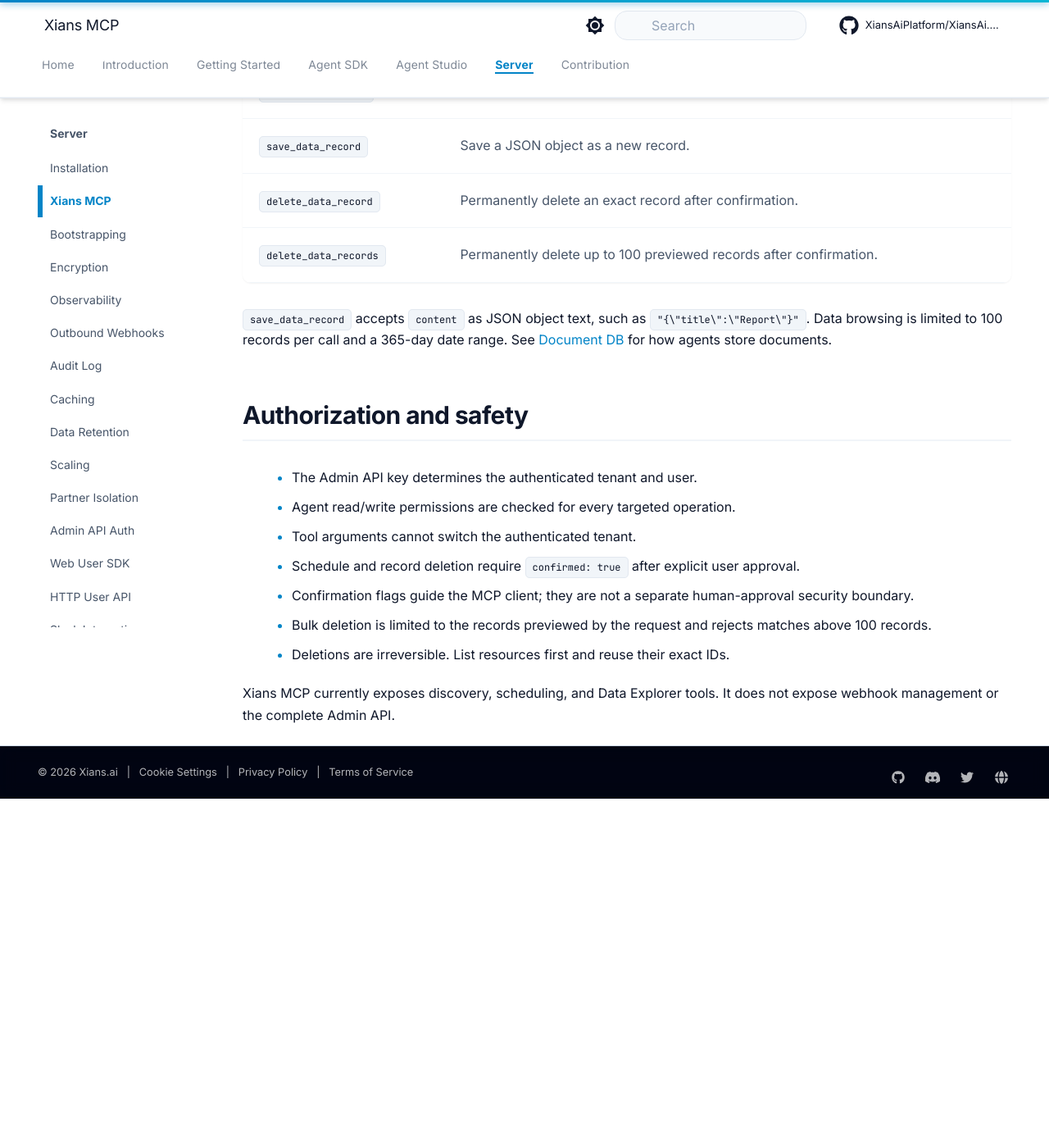
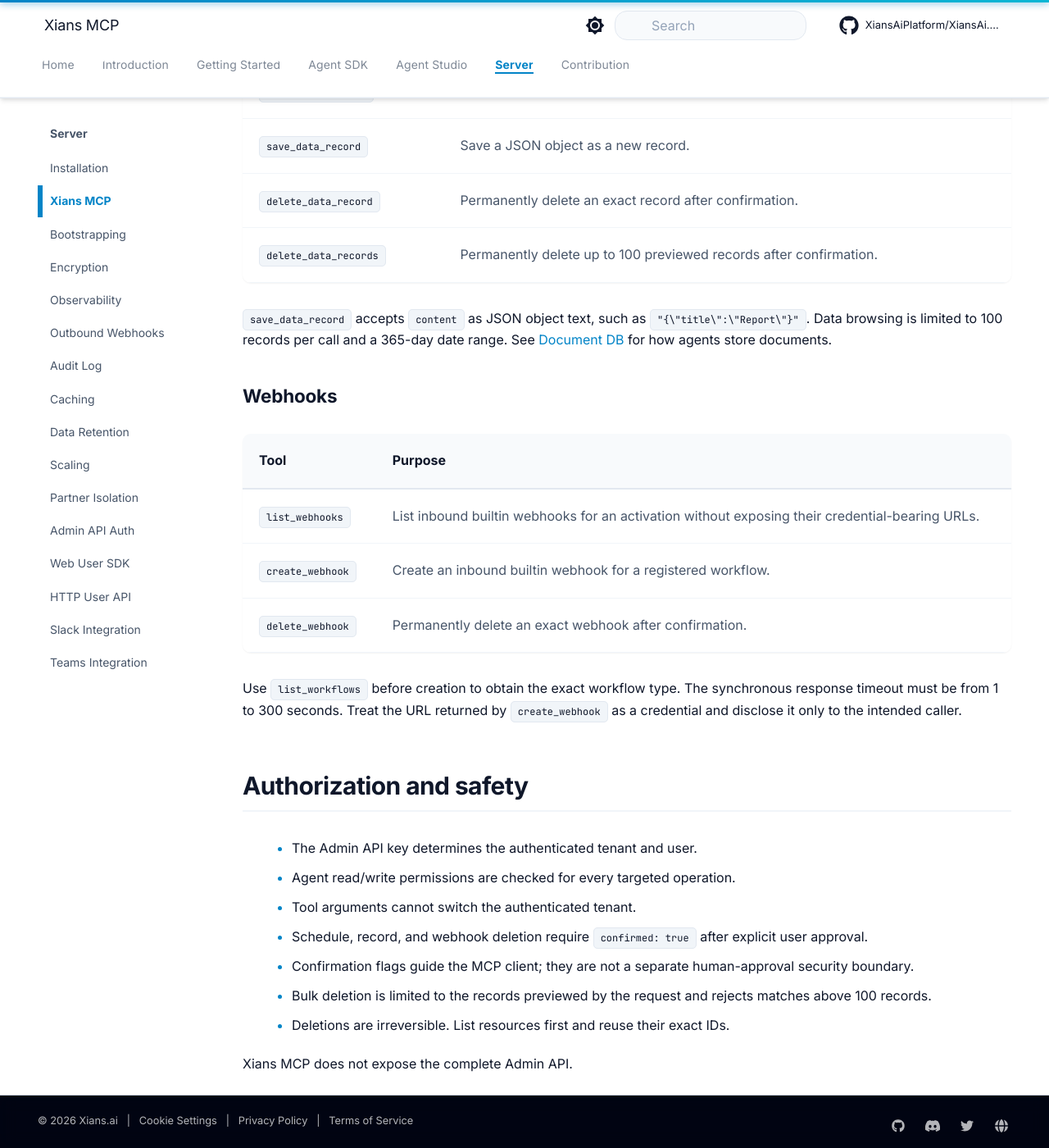
Before and after one commit to XiansAiPlatform/XiansAi.Docs, an MkDocs documentation site: the page built from docs/server/xians-mcp.md, in a window 1280 px wide and 1400 px high, scrolled down 2886 px. Shown: the whole window at 82% size. Built offline with MkDocs 1.6.1 and Material for MkDocs 9.7.7, drawn with Linux system fonts in a browser that asks for light colours; comment, search, counter and statistics services are not loaded; before the commit the page ends 3860 px from its top, so only the background shows below that; some of the changed text lies outside the part shown.

Commit message:
docs: add Xians MCP webhook tools

```diff
--- a/docs/server/xians-mcp.md
+++ b/docs/server/xians-mcp.md
@@ -1,6 +1,6 @@
 # Xians MCP
 
-Xians MCP lets MCP-compatible clients discover and operate Xians resources through the Server. It currently supports agent discovery, workflow scheduling, and activation-scoped Data Explorer records.
+Xians MCP lets MCP-compatible clients discover and operate Xians resources through the Server. It supports agent discovery, workflow scheduling, activation-scoped Data Explorer records, and inbound webhooks.
 
 The server uses stateless Streamable HTTP:
 
@@ -68,14 +68,24 @@
 
 `save_data_record` accepts `content` as JSON object text, such as `"{\"title\":\"Report\"}"`. Data browsing is limited to 100 records per call and a 365-day date range. See [Document DB](../concepts/document-db.md) for how agents store documents.
 
+### Webhooks
+
+| Tool | Purpose |
+| --- | --- |
+| `list_webhooks` | List inbound builtin webhooks for an activation without exposing their credential-bearing URLs. |
+| `create_webhook` | Create an inbound builtin webhook for a registered workflow. |
+| `delete_webhook` | Permanently delete an exact webhook after confirmation. |
+
+Use `list_workflows` before creation to obtain the exact workflow type. The synchronous response timeout must be from 1 to 300 seconds. Treat the URL returned by `create_webhook` as a credential and disclose it only to the intended caller.
+
 ## Authorization and safety
 
 - The Admin API key determines the authenticated tenant and user.
 - Agent read/write permissions are checked for every targeted operation.
 - Tool arguments cannot switch the authenticated tenant.
-- Schedule and record deletion require `confirmed: true` after explicit user approval.
+- Schedule, record, and webhook deletion require `confirmed: true` after explicit user approval.
 - Confirmation flags guide the MCP client; they are not a separate human-approval security boundary.
 - Bulk deletion is limited to the records previewed by the request and rejects matches above 100 records.
 - Deletions are irreversible. List resources first and reuse their exact IDs.
 
-Xians MCP currently exposes discovery, scheduling, and Data Explorer tools. It does not expose webhook management or the complete Admin API.
+Xians MCP does not expose the complete Admin API.
```
